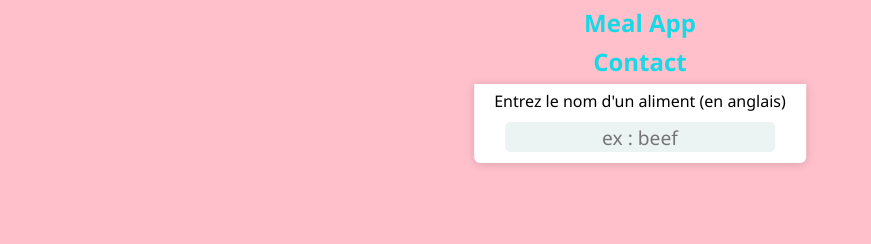
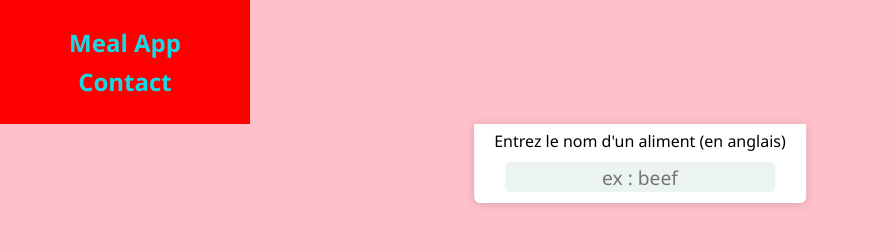
Before and after one commit to JustFS/meal-app-test, a plain HTML site: page index.html in a window 1280 px wide. Shown: the whole page, without its empty margins (0-871 px from the left). Drawn offline with Linux system fonts and the light colour scheme.

Commit message:
Update style.css

```diff
--- a/style.css
+++ b/style.css
@@ -9,6 +9,11 @@
 body {
   min-height: 100vh;
   background: pink;
+}
+nav {
+  background: red;
+  padding: 20px;
+  width: 250px;
 }
 form {
   position: fixed;
```
